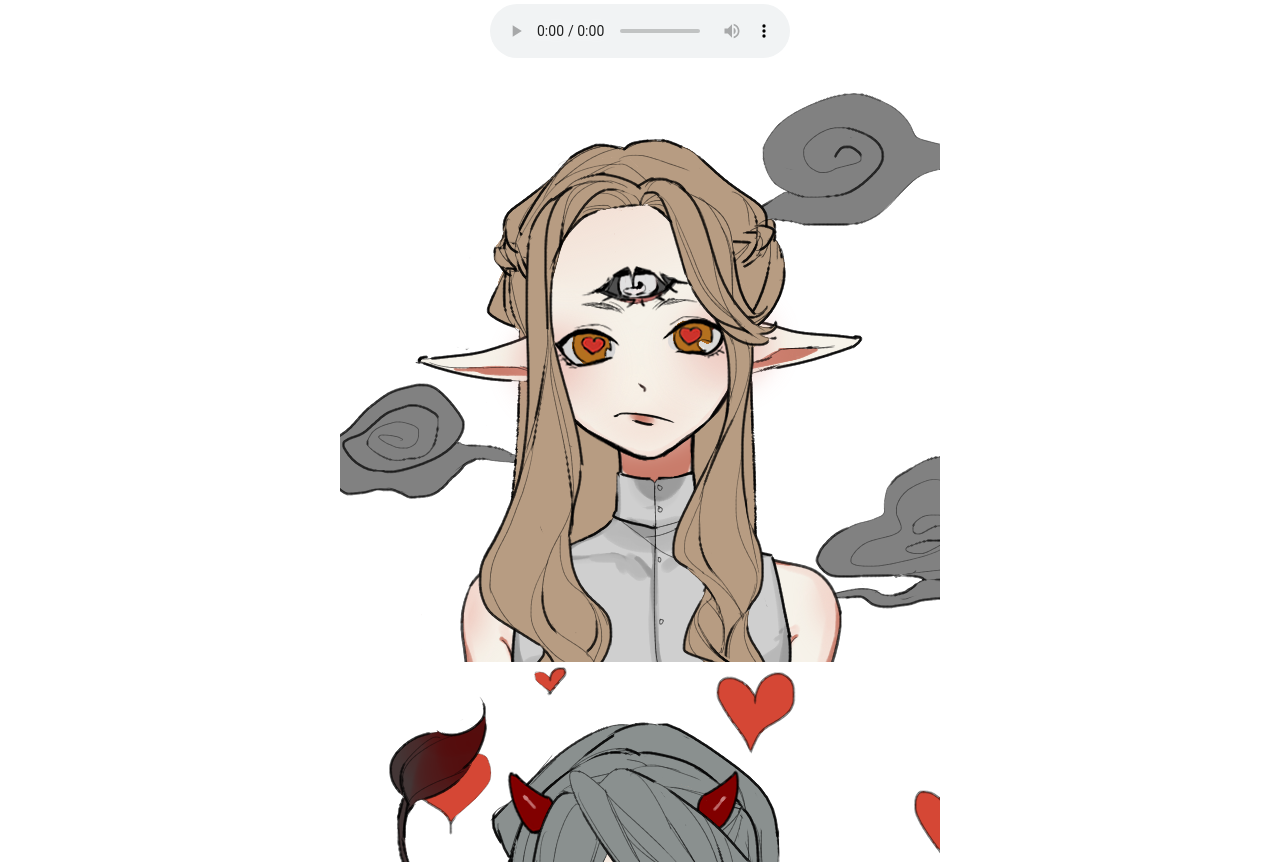
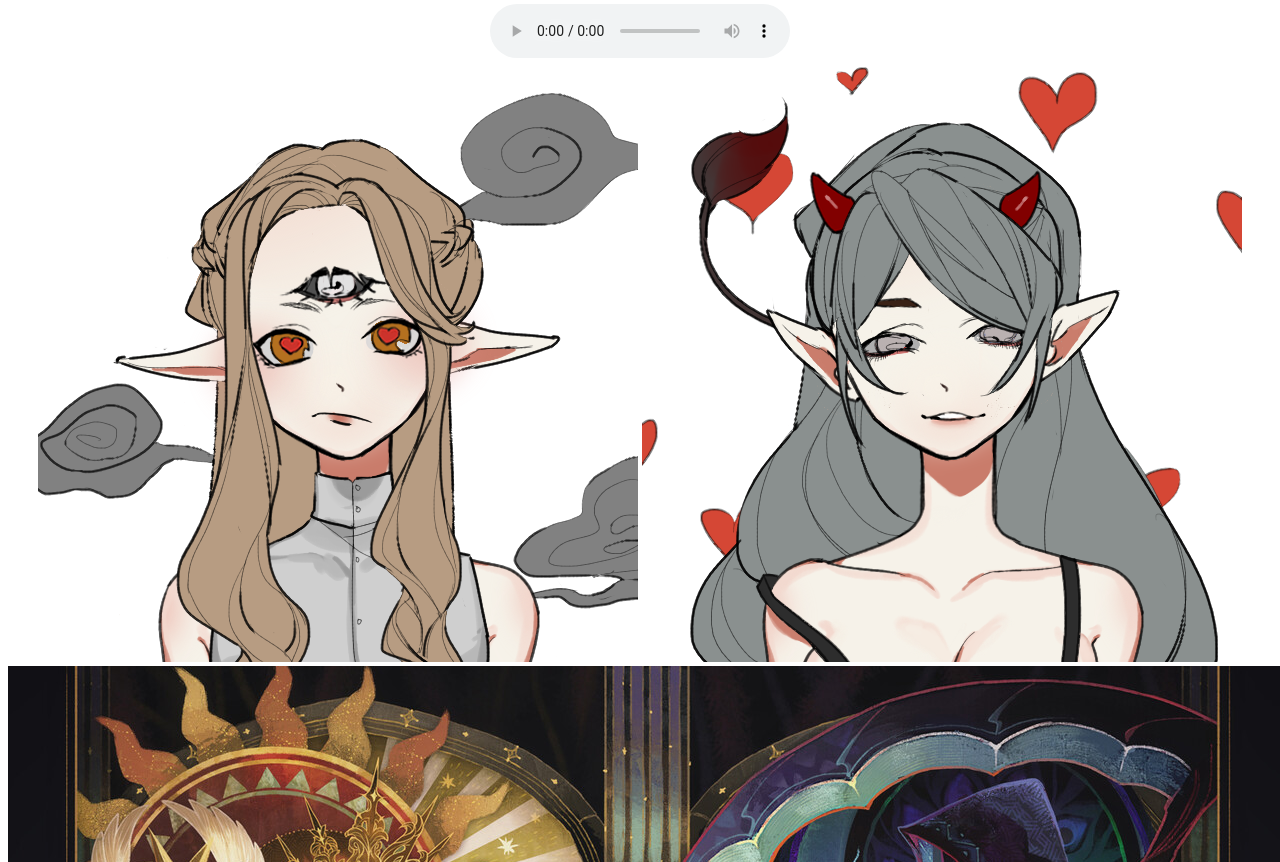
Before and after one commit to mooncresscent/3BD_DIKER_Merve_Webtoon, a plain HTML site: page index.html in a window 1280 px wide. Shown: the part 2076-2938 px from the top of the page. Drawn offline with Linux system fonts and the light colour scheme.

Commit message:
Update index.html

```diff
--- a/index.html
+++ b/index.html
@@ -23,7 +23,7 @@ helo
 		<audio controls><source src="sounds/2.wav"height="600" width="600"></audio><br>
 		<img src="images/3.png"><br>
 		<audio controls><source src="sounds/4.wav"></audio><br>
-		<img src="images/4.png" style="display:block;" />
+		<img src="images/4.png">
 	        <img src="images/5.png">
 		<img src="images/8.jpg" style="display:block;" />
 	        <img src="images/9.jpg" style="display:block;" />
```
